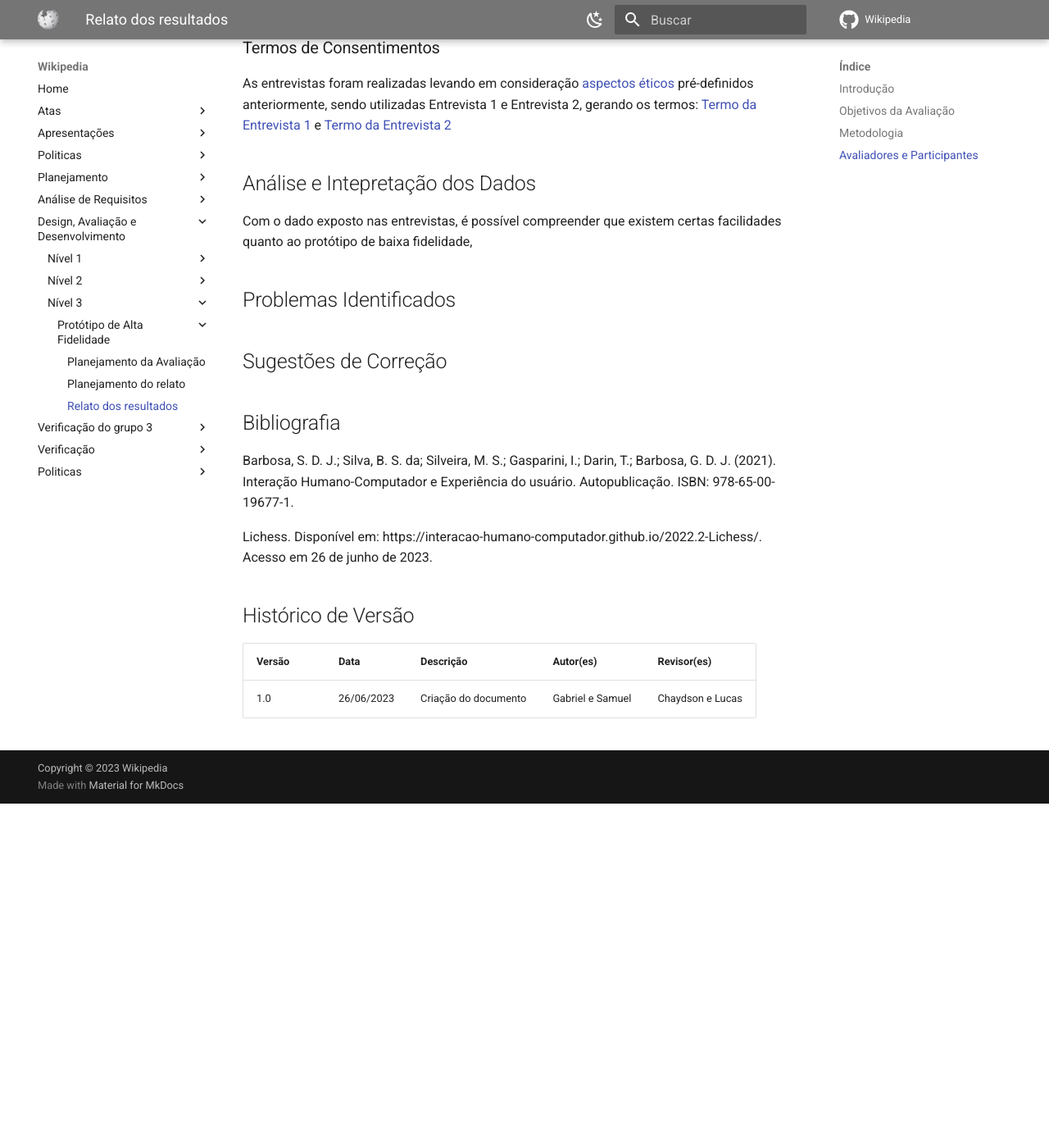
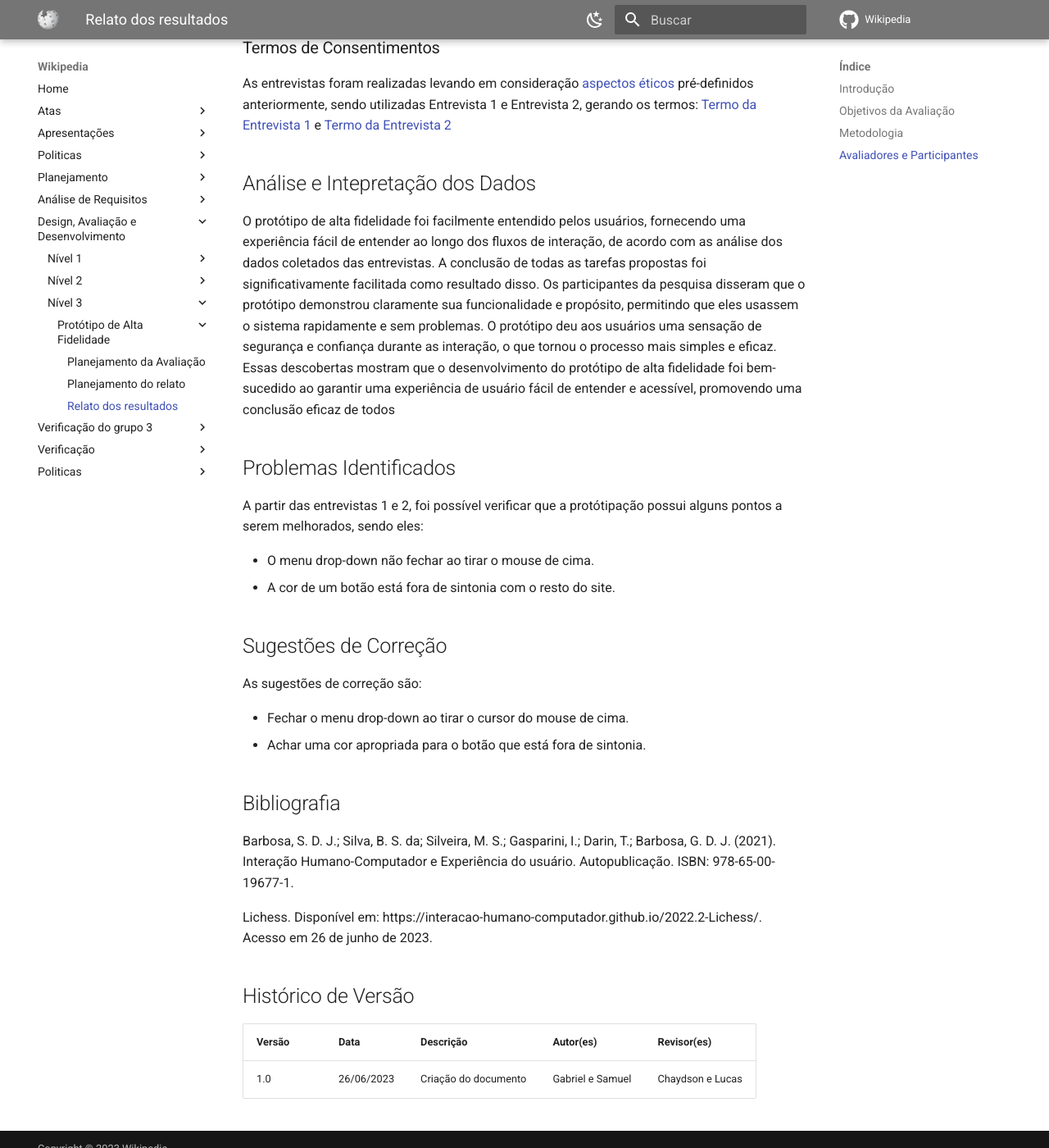
Before and after one commit to Interacao-Humano-Computador/2023.1-Wikipedia, an MkDocs documentation site: the page built from docs/design-avaliacao-desenvolvimento/nivel3/prototipoAltaFidelidade/relatoPrototipoAltaFidelidade.md, in a window 1280 px wide and 1400 px high, scrolled down 3753 px. Shown: the whole window at 82% size. Built offline with MkDocs 1.6.1 and Material for MkDocs 9.7.7, drawn with Linux system fonts in a browser that asks for light colours; comment, search, counter and statistics services are not loaded; before the commit the page ends 4733 px from its top, so only the background shows below that.

Commit message:
adicionando analise
Co-authored-by: oo7gabriel <gabrielfsacademico@gmail.com>

```diff
--- a/docs/design-avaliacao-desenvolvimento/nivel3/prototipoAltaFidelidade/relatoPrototipoAltaFidelidade.md
+++ b/docs/design-avaliacao-desenvolvimento/nivel3/prototipoAltaFidelidade/relatoPrototipoAltaFidelidade.md
@@ -78,9 +78,7 @@ A entrevista 2 realizada com Henrique, apesar de saber as atividades e conseguir
 
 ### Respostas do Entrevistado 2
 
-
 <img src="../../../../images/prototipoAltaYan.jpeg"/>
-
 
 <div style="text-align: center">
     <p> Tabela 4: Perguntas da Entrevista 2 (Fonte: Autores. 2023).</p>
@@ -94,11 +92,21 @@ As entrevistas foram realizadas levando em consideração [aspectos éticos](../
 
 ## Análise e Intepretação dos Dados
 
-Com o dado exposto nas entrevistas, é possível compreender que existem certas facilidades  quanto ao protótipo de baixa fidelidade,
+O protótipo de alta fidelidade foi facilmente entendido pelos usuários, fornecendo uma experiência fácil de entender ao longo dos fluxos de interação, de acordo com as análise dos dados coletados das entrevistas. A conclusão de todas as tarefas propostas foi significativamente facilitada como resultado disso. Os participantes da pesquisa disseram que o protótipo demonstrou claramente sua funcionalidade e propósito, permitindo que eles usassem o sistema rapidamente e sem problemas. O protótipo deu aos usuários uma sensação de segurança e confiança durante as interação, o que tornou o processo mais simples e eficaz. Essas descobertas mostram que o desenvolvimento do protótipo de alta fidelidade foi bem-sucedido ao garantir uma experiência de usuário fácil de entender e acessível, promovendo uma conclusão eficaz de todos
 
 ## Problemas Identificados
 
+A partir das entrevistas 1 e 2, foi possível verificar que a protótipação possui alguns pontos a serem melhorados, sendo eles:
+
+- O menu drop-down não fechar ao tirar o mouse de cima.
+- A cor de um botão está fora de sintonia com o resto do site.
+
 ## Sugestões de Correção
+
+As sugestões de correção são:
+
+- Fechar o menu drop-down ao tirar o cursor do mouse de cima.
+- Achar uma cor apropriada para o botão que está fora de sintonia.
 
 ## Bibliografia
 
```
